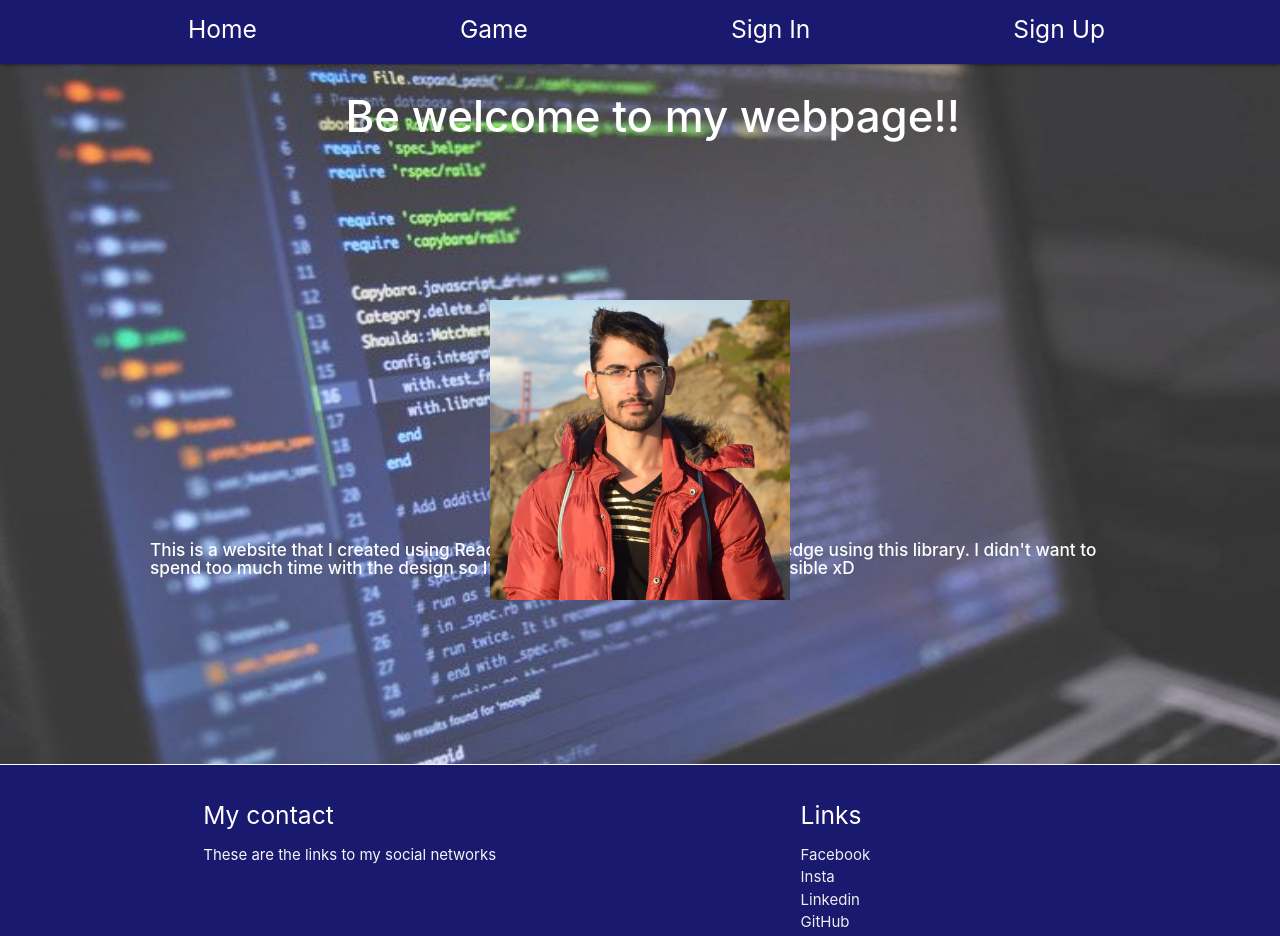
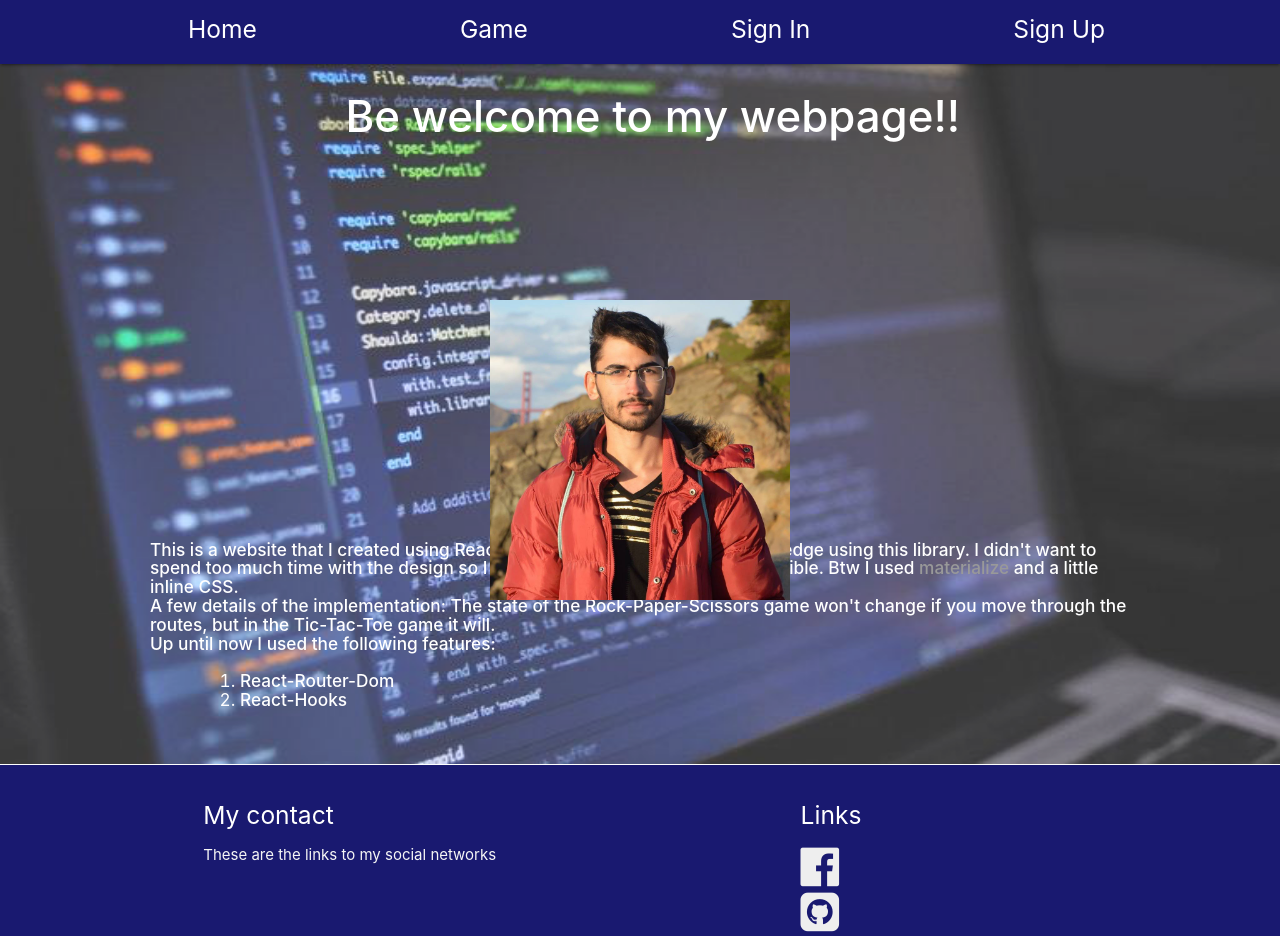
Before and after one commit to DiogenesF/my-react-project, a React (Create React App) app: page / in a window 1280 px wide. Shown: the top 936 px of the page. Built offline with nearby package versions, Linux system fonts and the light colour scheme.

Commit message:
Adding information

```diff
--- a/src/components/FooterComponent.js
+++ b/src/components/FooterComponent.js
@@ -12,10 +12,9 @@ function Footer() {
                     <div className="col l4 offset-l2 s12">
                         <h5 className="white-text">Links</h5>
                         <ul>
-                            <li><a className="grey-text text-lighten-3" href="/">Facebook</a></li>
-                            <li><a className="grey-text text-lighten-3" href="/">Insta</a></li>
-                            <li><a className="grey-text text-lighten-3" href="/">Linkedin</a></li>
-                            <li><a className="grey-text text-lighten-3" href="/">GitHub</a></li>
+                            <li><a className="grey-text text-lighten-3" href="https://www.facebook.com/Doesntexis"><i class="fa fa-facebook-official fa-3x"></i></a></li>
+                            <li><a className="grey-text text-lighten-3" href="https://github.com/DiogenesF/"><i class="fa fa-github-square fa-3x"></i></a></li>
+                            <li><a className="grey-text text-lighten-3" href="https://www.linkedin.com/in/diogenes-fiorezi"><i class="fa fa-linkedin-square fa-3x"></i></a></li>
                         </ul>
                     </div>
                 </div>
--- a/src/components/MainComponent.js
+++ b/src/components/MainComponent.js
@@ -10,10 +10,9 @@ import { Route, Switch, Redirect } from "react-router-dom";
 
 
 function Main() {
-    const [plays, setPlays] = useState([]);     //These are the state of the Rock Paper Scissors game
-    const [toggle, setToggle] = useState(false);//It was declared here to make sure that the state of this game
-                                                //will only be changed if the page is re-rendered.
-                                                //A different approach was used in the TicTacToe game.
+    const [plays, setPlays] = useState([]);
+    const [toggle, setToggle] = useState(false);
+
     const addPlay = (play) => {
         const newState = [...plays, play];
         setPlays(newState);
--- a/src/components/MyContentComponent.js
+++ b/src/components/MyContentComponent.js
@@ -28,7 +28,15 @@ function MyContent() {
 
                     }}><strong>This is a website that I created using React just to practice and
                     test my knowledge using this library. I didn't want to spend too much
-                    time with the design so I decided to keep it as simples as possible xD</strong>
+                    time with the design so I decided to keep it as simple as possible. Btw I used
+                    <a style={{color: "gray"}}href="https://materializecss.com/"> materialize</a> and a little inline CSS.</strong>
+                    <strong><br/>A few details of the implementation: The state of the Rock-Paper-Scissors game won't
+                    change if you move through the routes, but in the Tic-Tac-Toe game it will.</strong>
+                    <br/><strong>Up until now I used the following features: </strong>
+                    <ol style={{marginLeft: "50px"}}>
+                        <li><strong>React-Router-Dom</strong></li>
+                        <li><strong>React-Hooks</strong></li>
+                    </ol>
                     </h6>
                 </div>
             </div>
```
